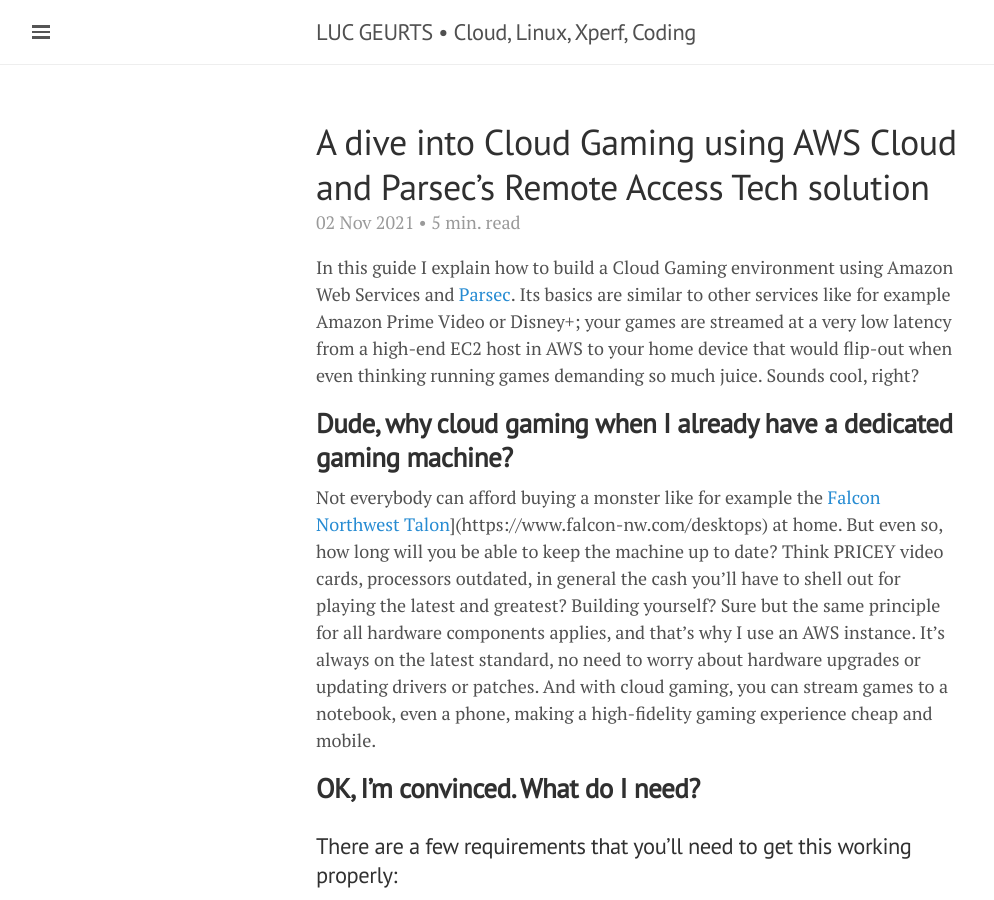
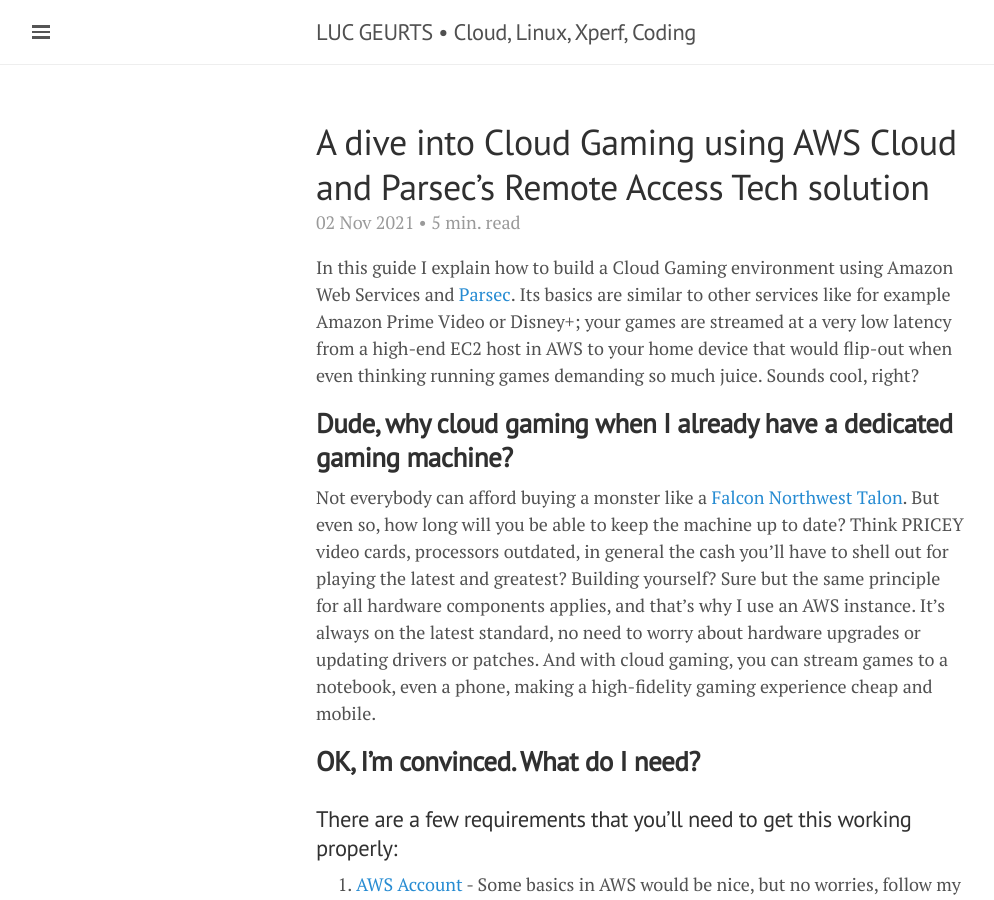
Before and after one commit to lgeurts/lgeurts.github.io, a Jekyll site: the page built from _posts/2021-11-02-aws-high-performance-cloud-gaming.md, in a window 1280 px wide and 900 px high. Shown: the whole window, without its empty margins (0-994 px from the left). Built offline with Jekyll 4.4.1, drawn with Linux system fonts in a browser that asks for light colours; nearby versions of some CDN libraries; comment, search, counter and statistics services are not loaded.

Commit message:
Update 2021-11-02-aws-high-performance-cloud-gaming.md

```diff
--- a/_posts/2021-11-02-aws-high-performance-cloud-gaming.md
+++ b/_posts/2021-11-02-aws-high-performance-cloud-gaming.md
@@ -13,7 +13,7 @@
 
 ## **Dude, why cloud gaming when I already have a dedicated gaming machine?**
 
-Not everybody can afford buying a monster like for example the [Falcon Northwest Talon](falcon-nw.com)](https://www.falcon-nw.com/desktops) at home. But even so, how long will you be able to keep the machine up to date? Think PRICEY video cards, processors outdated, in general the cash you'll have to shell out for playing the latest and greatest? Building yourself? Sure but the same principle for all hardware components applies, and that's why I use an AWS instance. It's always on the latest standard, no need to worry about hardware upgrades or updating drivers or patches. And with cloud gaming, you can stream games to a notebook, even a phone, making a high-fidelity gaming experience cheap and mobile.
+Not everybody can afford buying a monster like a [Falcon Northwest Talon](https://www.falcon-nw.com/desktops). But even so, how long will you be able to keep the machine up to date? Think PRICEY video cards, processors outdated, in general the cash you'll have to shell out for playing the latest and greatest? Building yourself? Sure but the same principle for all hardware components applies, and that's why I use an AWS instance. It's always on the latest standard, no need to worry about hardware upgrades or updating drivers or patches. And with cloud gaming, you can stream games to a notebook, even a phone, making a high-fidelity gaming experience cheap and mobile.
 
 ## **OK, I'm convinced. What do I need?**
 
```
